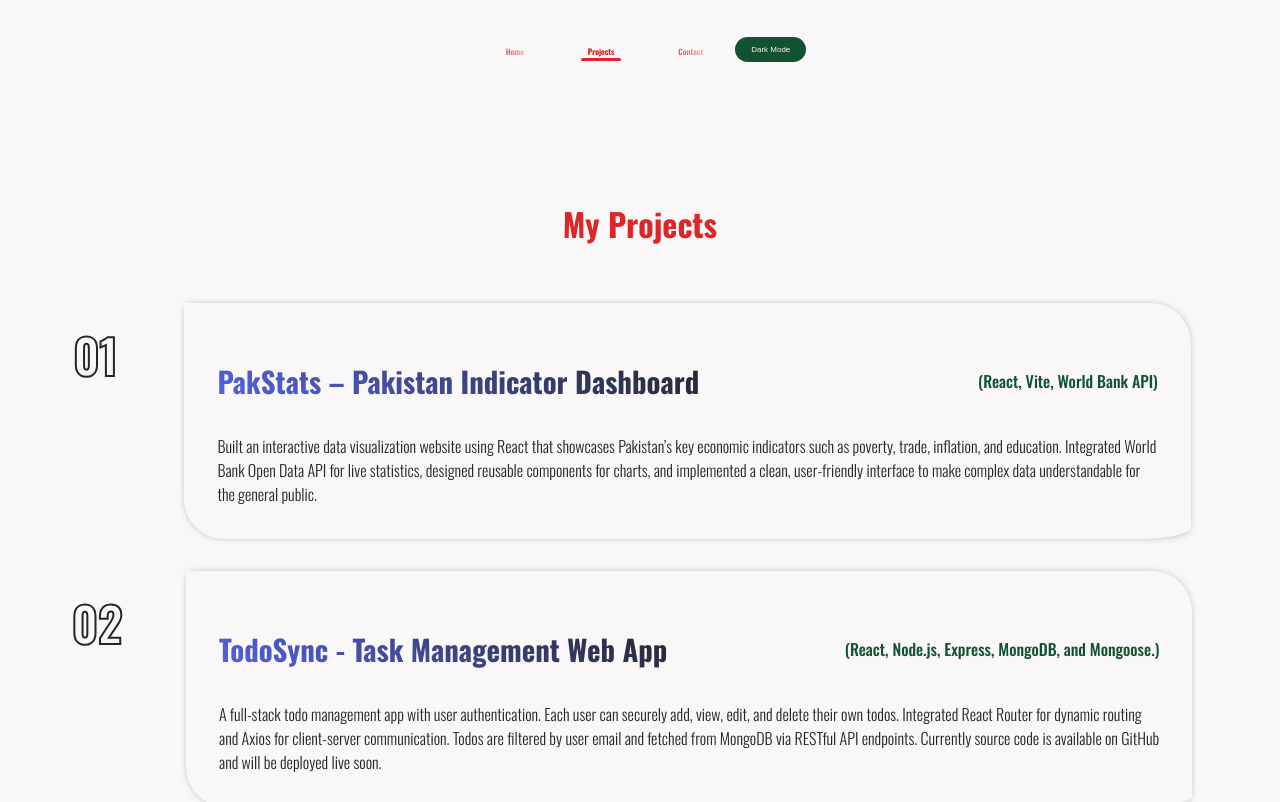
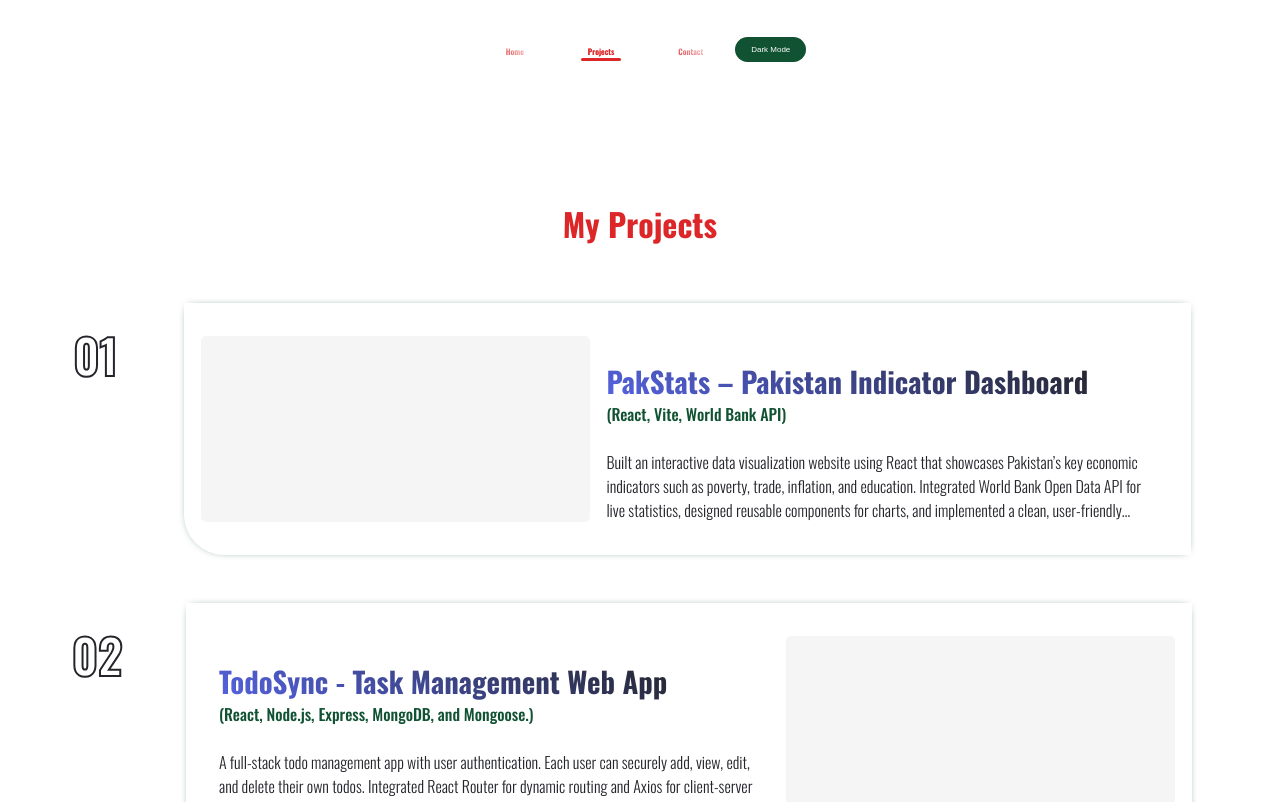
Before and after one commit to Huraira-Arshad-Abbasi/portfolio-website, a React (Vite) app: page /Project in a window 1280 px wide. Shown: the top 802 px of the page. Built offline with nearby package versions, Linux system fonts and the light colour scheme.

Commit message:
project section updated + some other changes

```diff
--- a/src/components/Navbar.jsx
+++ b/src/components/Navbar.jsx
@@ -27,6 +27,7 @@ export default function Navbar () {
         navRef.current.style.boxShadow = 'none'
         navRef.current.style.background = 'none'
         navRef.current.style.borderColor = 'var(--bg)'
+
         // if we are in home it should be hidden
         if (window.location.pathname === '/') {
           navRef.current.style.visibility = 'hidden'
--- a/src/components/Project.jsx
+++ b/src/components/Project.jsx
@@ -1,43 +1,115 @@
 // import { project_layout } from '../assets/imges'
-import {  motion } from 'framer-motion'
+import { motion } from 'framer-motion'
 
 import '../css/project.css'
 import { Link } from 'react-router-dom'
+
+const projects = [
+  {
+    id: '01',
+    name: 'PakStats – Pakistan Indicator Dashboard',
+    technologies: 'React, Vite, World Bank API',
+    description:
+      'Built an interactive data visualization website using React that showcases Pakistan’s key economic indicators such as poverty, trade, inflation, and education. Integrated World Bank Open Data API for live statistics, designed reusable components for charts, and implemented a clean, user-friendly interface to make complex data understandable for the general public.'
+  },
+  {
+    id: '02',
+    name: 'TodoSync - Task Management Web App',
+    technologies: 'React, Node.js, Express, MongoDB, and Mongoose.',
+    description:
+      'A full-stack todo management app with user authentication. Each user can securely add, view, edit, and delete their own todos. Integrated React Router for dynamic routing and Axios for client-server communication. Todos are filtered by user email and fetched from MongoDB via RESTful API endpoints. Currently source code is available on GitHub and will be deployed live soon.'
+  },
+  {
+    id: '03',
+    name: 'MediaHub – Multimedia Search & Download Platform',
+    technologies: 'React, Vite, Axios, Pexels API',
+    description: 'MediaHub is a modern frontend project where users can search, explore, and download high-quality images and videos. Built using React and Vite, this app integrates with the Unsplash and Pexels APIs to fetch media content dynamically. It features a responsive layout, hover controls on videos, and a clean 3-column grid for media display. A search feature allows users to filter results by keyword and type. Currently hosted on GitHub and optimized for future deployment on Vercel.'
+  },
+  { id: '04', name: 'Website Clones & UI Practice Projects', technologies: 'HTML, CSS, JavaScript', description: 'Created several frontend clones of websites as part of self-learning and UI development practice. These projects helped strengthen my skills in layout design, responsiveness, and understanding modern web structure. Though not yet uploaded to GitHub, they reflect hands-on experience with real-world UI patterns and component-based design.' }
+]
 export default function Project () {
   return (
     <>
       <div className='project__section'>
         {/* <img src={project_layout} alt="" /> */}
         <h2>My Projects</h2>
-        <motion.div initial={{ opacity: 0, y: 100 }}
+       { projects.map((project, index)=>(
+          <motion.div
+          key={index}
+          initial={{ opacity: 0, y: 100 }}
           whileInView={{ opacity: 1, y: 0 }}
-            transition={{ duration: 0.8 , delay: 0.2}}
-            viewport={{ once: true}} className='Porject__Card'>
+          transition={{ duration: 0.8, delay: 0.2 }}
+          viewport={{ once: true }}
+          className='Porject__Card'
+        >
+          <h3>{project.id}</h3>
+          <Link
+            // target='_blank'
+            to=''
+            aria-disabled
+          >
+            <div className='content'>
+              <div className='heading'>
+                <h2>{project.name}</h2>
+                <p>({project.technologies})</p>
+              </div>
+              <div className='description'>
+                <p>
+                  {project.description}
+                </p>
+              </div>
+            </div>
+            <div className='images'>
+
+            </div>
+          </Link>
+        </motion.div>
+        ))}
+
+
+
+
+        {/* <motion.div
+          initial={{ opacity: 0, y: 100 }}
+          whileInView={{ opacity: 1, y: 0 }}
+          transition={{ duration: 0.8, delay: 0.2 }}
+          viewport={{ once: true }}
+          className='Porject__Card'
+        >
           <h3>01</h3>
           <Link
-            target='_blank'
-            to='https://pak-stats.vercel.app/'
+            // target='_blank'
+            to='/project'
           >
+            <div className='content'>
               <div className='heading'>
                 <h2>PakStats – Pakistan Indicator Dashboard</h2>
                 <p>(React, Vite, World Bank API)</p>
               </div>
               <div className='description'>
                 <p>
-                Built an interactive data visualization website using React that showcases Pakistan’s key economic indicators such as poverty, trade, inflation, and education. Integrated World Bank Open Data API for live statistics, designed reusable components for charts, and implemented a clean, user-friendly interface to make complex data understandable for the general public.
+                  Built an interactive data visualization website using React
+                  that showcases Pakistan’s key economic indicators such as
+                  poverty, trade, inflation, and education. Integrated World
+                  Bank Open Data API for live statistics, designed reusable
+                  components for charts, and implemented a clean, user-friendly
+                  interface to make complex data understandable for the general
+                  public.
                 </p>
               </div>
+            </div>
+            <div className='images'></div>
           </Link>
         </motion.div>
-        <motion.div initial={{ opacity: 0, y: 100 }}
+        <motion.div
+          initial={{ opacity: 0, y: 100 }}
           whileInView={{ opacity: 1, y: 0 }}
           transition={{ duration: 0.8 }}
-            viewport={{ once: true}} className='Porject__Card'>
+          viewport={{ once: true }}
+          className='Porject__Card'
+        >
           <h3>02</h3>
-          <Link
-            target='_blank'
-            to='https://todo-sync-jet.vercel.app/'
-          >
+          <Link target='_blank' to='https://todo-sync-jet.vercel.app/'>
             <div className='heading'>
               <h2>TodoSync - Task Management Web App</h2>
               <p>(React, Node.js, Express, MongoDB, and Mongoose.)</p>
@@ -55,10 +127,13 @@ export default function Project () {
             </div>
           </Link>
         </motion.div>
-        <motion.div initial={{ opacity: 0, y: 100 }}
+        <motion.div
+          initial={{ opacity: 0, y: 100 }}
           whileInView={{ opacity: 1, y: 0 }}
-            transition={{ duration: 0.8 , delay: 0.2}}
-            viewport={{ once: true}} className='Porject__Card'>
+          transition={{ duration: 0.8, delay: 0.2 }}
+          viewport={{ once: true }}
+          className='Porject__Card'
+        >
           <h3>03</h3>
           <Link
             target='_blank'
@@ -70,15 +145,24 @@ export default function Project () {
             </div>
             <div className='description'>
               <p>
-                MediaHub is a modern frontend project where users can search, explore, and download high-quality images and videos. Built using React and Vite, this app integrates with the Unsplash and Pexels APIs to fetch media content dynamically. It features a responsive layout, hover controls on videos, and a clean 3-column grid for media display. A search feature allows users to filter results by keyword and type. Currently hosted on GitHub and optimized for future deployment on Vercel.
+                MediaHub is a modern frontend project where users can search,  explore, and download high-quality images and videos. Built
+                using React and Vite, this app integrates with the Unsplash and
+                Pexels APIs to fetch media content dynamically. It features a
+                responsive layout, hover controls on videos, and a clean
+                3-column grid for media display. A search feature allows users
+                to filter results by keyword and type. Currently hosted on
+                GitHub and optimized for future deployment on Vercel.
               </p>
             </div>
           </Link>
         </motion.div>
-        <motion.div initial={{ opacity: 0, y: 100 }}
+        <motion.div
+          initial={{ opacity: 0, y: 100 }}
           whileInView={{ opacity: 1, y: 0 }}
-            transition={{ duration: 0.8 , delay: 0.4}}
-            viewport={{ once: true}} className='Porject__Card'>
+          transition={{ duration: 0.8, delay: 0.4 }}
+          viewport={{ once: true }}
+          className='Porject__Card'
+        >
           <h3>04</h3>
           <Link target='_blank' to='https://github.com/Huraira-Arshad-Abbasi'>
             <div className='heading'>
@@ -96,11 +180,19 @@ export default function Project () {
               </p>
             </div>
           </Link>
-        </motion.div>
-        <motion.div initial={{ opacity: 0 }}
-            whileInView={{ opacity: .5}}
-            transition={{ duration: 0.8, delay: 0.5}}
-            viewport={{ once: true }} className="upcoming__projects">
+        </motion.div> */}
+
+
+
+
+
+        <motion.div
+          initial={{ opacity: 0 }}
+          whileInView={{ opacity: 0.5 }}
+          transition={{ duration: 0.8, delay: 0.5 }}
+          viewport={{ once: true }}
+          className='upcoming__projects'
+        >
           <h2>More Projects Coming Soon...</h2>
         </motion.div>
       </div>
--- a/src/css/index.css
+++ b/src/css/index.css
@@ -18,7 +18,8 @@
 
 
 --bg: #fbfafa;
---bg: #f9f7f7;
+/* --bg: #f9f7f7; */
+--bg: white;
 --primary: #101231;
 --primary: #0f2a44;
 --secondary: #105231;
@@ -73,6 +74,16 @@
 --text-secondary: #b0b0b0;
 --accent-Color: #9a5b5b;
 --accent-Color1: #66d6fb;
+
+
+--bg: #000000;
+--primary: #25304f91;
+--secondary: #34d399;
+--text: #f1f5f9;
+--text-secondary: #94a3b8;
+--accent-Color: #fbbf24;
+--accent-Color1: #22d3ee;
+
 }
 
 
@@ -84,7 +95,7 @@
 }
 
 /* image is removed : hhhhhh*/
-.fihhhhhxedbg{
+.fixedhhhhhhbg{
     width: 100%;
     height: 100vh;
     background: url(../assets/bg3.jpg);
--- a/src/css/project.css
+++ b/src/css/project.css
@@ -21,8 +21,10 @@
 .project__section>.Porject__Card {
     display: flex;
     justify-content: space-around;
+    margin-bottom: 1rem;
 }
-.Porject__Card > h3{
+
+.Porject__Card>h3 {
     font-size: 3rem;
     /* font-family: sans-ser; */
     font-weight: 700;
@@ -31,27 +33,51 @@
     -webkit-text-stroke: 2px var(--text-secondary);
     top: 0;
 }
-.Porject__Card > a{
- /* border: 1px solid rgb(0, 179, 255); */
+
+.Porject__Card>a {
+    /* border: 1px solid rgb(0, 179, 255); */
+    display: flex;
+    justify-content: center;
+    align-items: center;
+    flex-direction: row;
+    /* flex-wrap: wrap-reverse; */
     width: 85%;
     margin: 1rem;
-    padding:  2rem;
+    padding: 2rem 1rem;
     background-color: var(--bg);
     box-shadow: 0 0 10px -5px var(--secondary);
-    transition: all .5s;
+    transition: all .8s;
     text-decoration: none;
     color: var(text-secondary);
     border: 1px solid var(--bg);
-    border-radius:  0 40px 5% 40px;
+    border-radius: 0 0px 0% 40px;
 }
 
+.Porject__Card:nth-child(even)>a {
+    flex-direction: row-reverse;
+}
 
-.Porject__Card>a:hover{
-    border-radius:  0 60px 10% 60px;
+.Porject__Card>a:hover {
+    scale: 1.02;
+    border-radius: 0 0px 0% 0px;
     /* box-shadow: 0 0 10px 0 var(--accent-Color); */
-    border-color: var(--accent-Color);
+    /* border-color: var(--accent-Color); */
 }
-.Porject__Card>a>.heading {
+
+.Porject__Card>a>.content {
+    width: 60%;
+    margin: 0 auto;
+    padding: 0 1rem;
+}
+
+.Porject__Card>a>.images {
+    background-color: whitesmoke;
+    width: 40%;
+    height: 100%;
+    border-radius: 5px;
+}
+
+.Porject__Card>a>.content>.heading {
     display: flex;
     justify-content: space-between;
     align-items: center;
@@ -62,7 +88,7 @@
 .heading>h2 {
     font-size: 1.8rem;
     color: transparent;
-    background: linear-gradient(30deg, var(--accent-Color1),var(--text-secondary));
+    background: linear-gradient(30deg, var(--accent-Color1), var(--text-secondary));
     background-clip: text;
     margin: 0;
     margin-right: .5rem;
@@ -75,15 +101,20 @@
     font-size: 1rem;
 
     margin: 0;
-    line-height: 30px;
+    /* line-height: 30px; */
 }
 
-a> .description {
+a>.content>.description {
     font-weight: 300;
     font-style: normal;
     font-size: medium;
     color: var(--text-secondary);
-    margin-top: 2rem ;
+    /* margin-top: 2rem ; */
+    display: -webkit-box;
+    line-clamp: 3;
+    -webkit-line-clamp: 3;
+    -webkit-box-orient: vertical;
+    overflow: hidden;
 }
 
 /* .project__section img {
@@ -97,30 +128,36 @@ a> .description {
     z-index: -1;
 } */
 
-.upcoming__projects{
+.upcoming__projects {
     text-align: center;
     margin: 2rem auto;
     font-size: 1.5rem;
     color: var(--accent-Color);
 }
- @media (max-width: 768px) {
+
+@media (max-width: 768px) {
     .project__section {
         padding: 0 1rem;
     }
+
     .Porject__Card {
         flex-direction: column;
         align-items: center;
     }
-    .Porject__Card > a {
+
+    .Porject__Card>a {
         width: 100%;
         margin: 1rem 0;
     }
-    .Porject__Card > h3 {
+
+    .Porject__Card>h3 {
         font-size: 2.5rem;
     }
+
     .heading>h2 {
         font-size: 1.8rem;
     }
+
     .heading>p {
         font-size: 1.5rem;
     }
```
Also changed, not shown: src/components/ProjectDetails.jsx (added, +10 -0 lines), src/css/home.css (+7 -4 lines), src/css/projectDetails.css (added, +8 -0 lines). Lines whose indentation alone changed are shown as unchanged.
